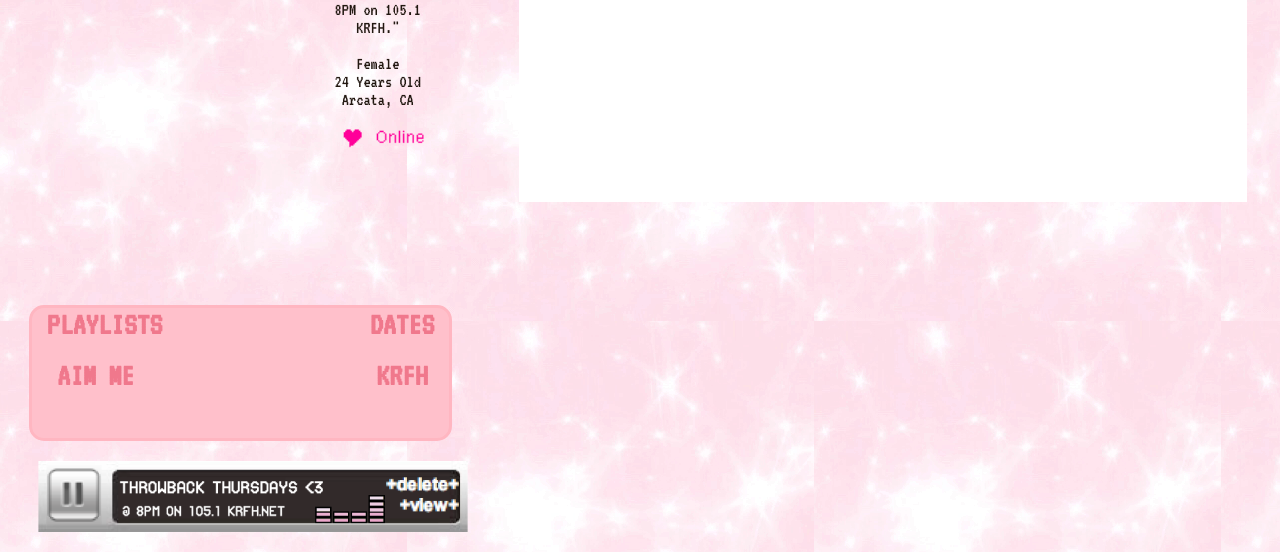
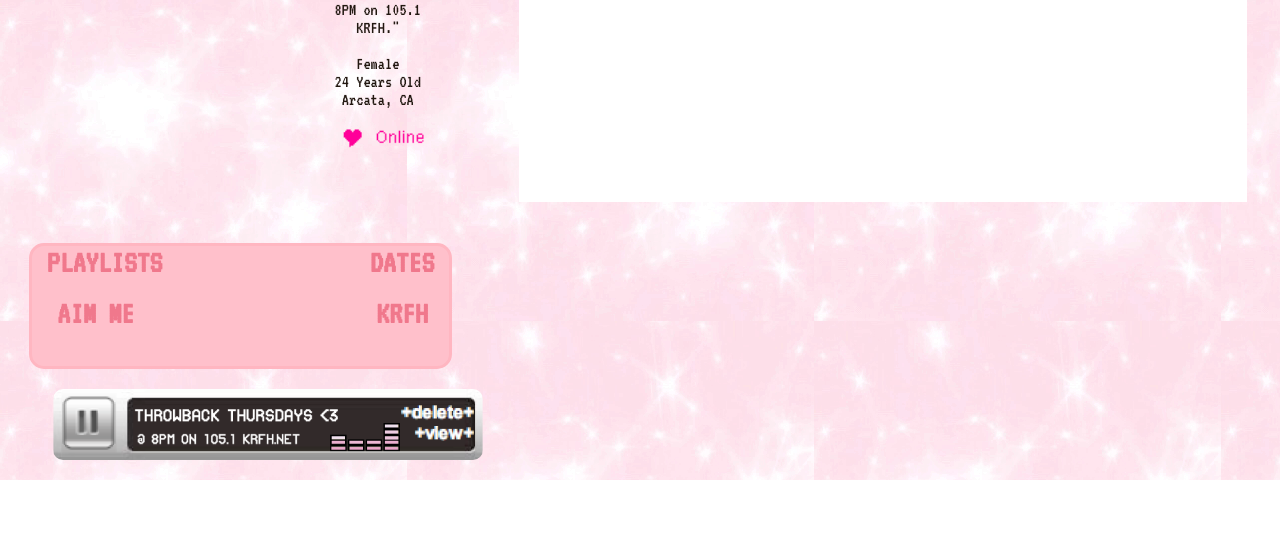
Before and after one commit to najahizquierdo/najahizquierdo.github.io, a plain HTML site: page index.html in a window 1280 px wide. Shown: the part 493-1045 px from the top of the page. After the commit the page ends 973 px from the top, so only its background shows below. Drawn offline with nearby package versions, Linux system fonts and the light colour scheme.

Commit message:
media player fix

```diff
--- a/javajam.css
+++ b/javajam.css
@@ -61,8 +61,8 @@
 
 .contact {
   width: 100%;
-  margin-top: 30%;
-  height: 130px;
+  margin-top: 15%;
+  height: 120px;
   float:left;
   border: 3px solid lightpink;
   background-color: pink;
@@ -160,11 +160,10 @@
   }
 
   .media-player {
-  border-radius: 15px 15px 15px 15px;
-  width: 430px;
-  margin-left: -15px;
-  float:left;
-  padding: 20px;
+    border-radius: 30px;
+    width: 430px;
+    float: left;
+    padding: 20px;
   }
 
   body {
```
